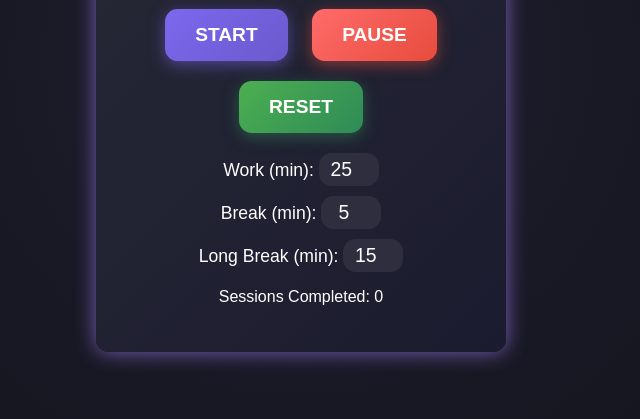
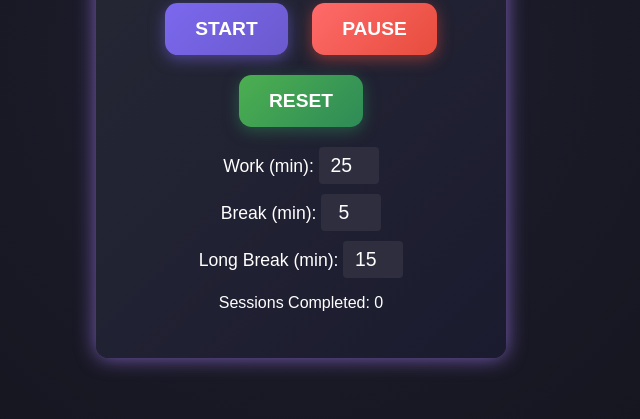
Before and after one commit to Divyanshu6928/Dev-Mode, a plain HTML site: page index.html in a window 1280 px wide. Shown: the part 349-768 px from the top of the page, without its empty margins (339-979 px from the left). Drawn offline with Linux system fonts and the light colour scheme.

Commit message:
gave css effects to input box

```diff
--- a/style.css
+++ b/style.css
@@ -79,3 +79,17 @@ body {
     color: white;
     box-shadow: 0 4px 15px rgba(46, 139, 87, 0.5);
 }
+
+input[type="number"]{
+    color: white;
+    border-radius: 4px;
+    border: 2px solid  transparent;
+    transition: border-color 0.3s ease-in-out;
+
+}
+input[type="number"]:hover{
+    border-color: rgb(188, 10, 188);
+    outline: none;
+    cursor: pointer;
+
+}
```
